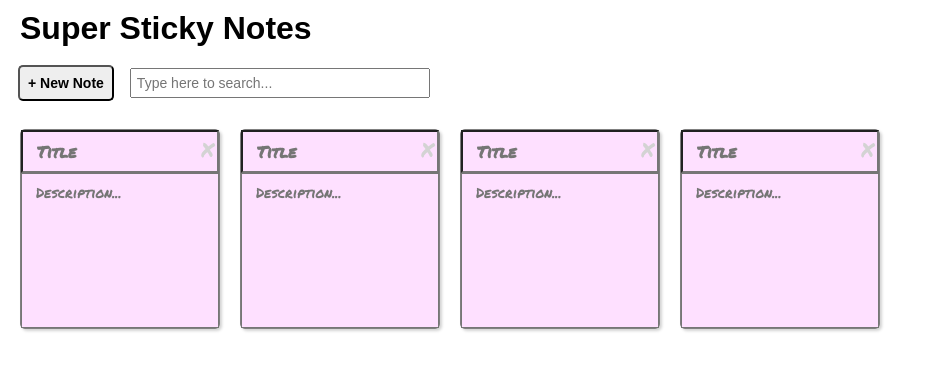
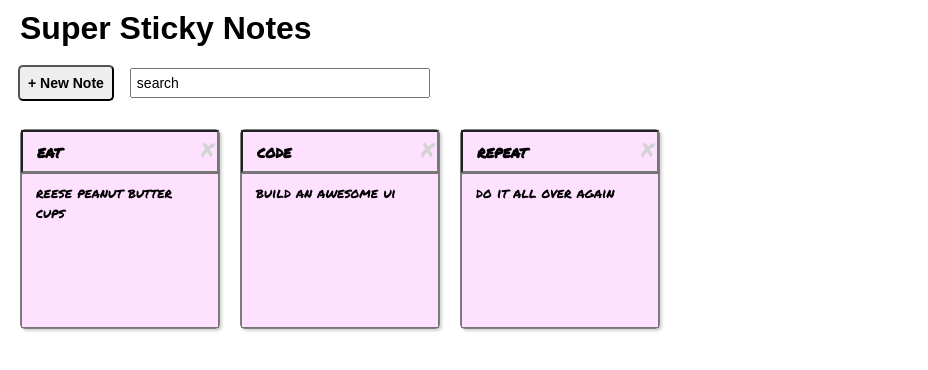
Before and after one commit to amanda-bann/react-sticky-notes-project, a React (Create React App) app: page / in a window 1280 px wide. Shown: the top 370 px of the page, without its empty margins (0-928 px from the left). Built offline with nearby package versions, Linux system fonts and the light colour scheme.

Commit message:
Render UI from props and state

```diff
--- a/src/App.js
+++ b/src/App.js
@@ -18,7 +18,7 @@
         id: 1,
         title: "sleep",
         description: "eight hours",
-        doesMatchSearch: true
+        doesMatchSearch: false
       },
       {
         id: 2,
--- a/src/Header.js
+++ b/src/Header.js
@@ -6,7 +6,12 @@
       <h1 className="app-header__title">Super Sticky Notes</h1>
       <aside className="app-header__controls">
         <button className="add-new">+ New Note</button>
-        <input className="search" type="text" placeholder="Type here to search..." />
+        <input
+          className="search"
+          type="text"
+          placeholder="Type here to search..."
+          value={props.searchText}
+        />
       </aside>
     </header>
 );
--- a/src/Note.js
+++ b/src/Note.js
@@ -5,9 +5,18 @@
 // a textarea for the description, and a delete button.
 const Note = (props) => (
     <li className="note">
-        {console.log(props)}
-        <input className="note__title" type="text" placeholder="Title" />
-        <textarea className="note__description" placeholder="Description..." />
+        {console.log(props.note)}
+        <input
+            className="note__title"
+            type="text"
+            placeholder="Title"
+            value={props.note.title}
+        />
+        <textarea
+            className="note__description"
+            placeholder="Description..."
+            value={props.note.description}
+        />
         <span className="note__delete">X</span>
     </li>
 );
--- a/src/NotesList.js
+++ b/src/NotesList.js
@@ -5,9 +5,16 @@
 // The NotesList component is a functional component that renders a list of notes.
 // It takes a prop `notes`, which is an array of note objects, and maps over them to create a list of Note components.
 // Each Note component is passed a single note object as a prop, and the key for each list item is set to the note's id.
+
+
 const NotesList = (props) => {
+  // Filter notes to keep only those that match the search criteria
+  // In this case, it filters notes based on the `doesMatchSearch` property which is written as a boolean.
+  const keepSearchMatches = (note) => note.doesMatchSearch;
+  const searchMatches = props.notes.filter(keepSearchMatches);
+
   const renderNote = (note) => <Note note={note} key={note.id}/>;
-  const noteElements = props.notes.map(renderNote);
+  const noteElements = searchMatches.map(renderNote);
   return <ul className="notes-list">{noteElements}</ul>;
 };
 
```
